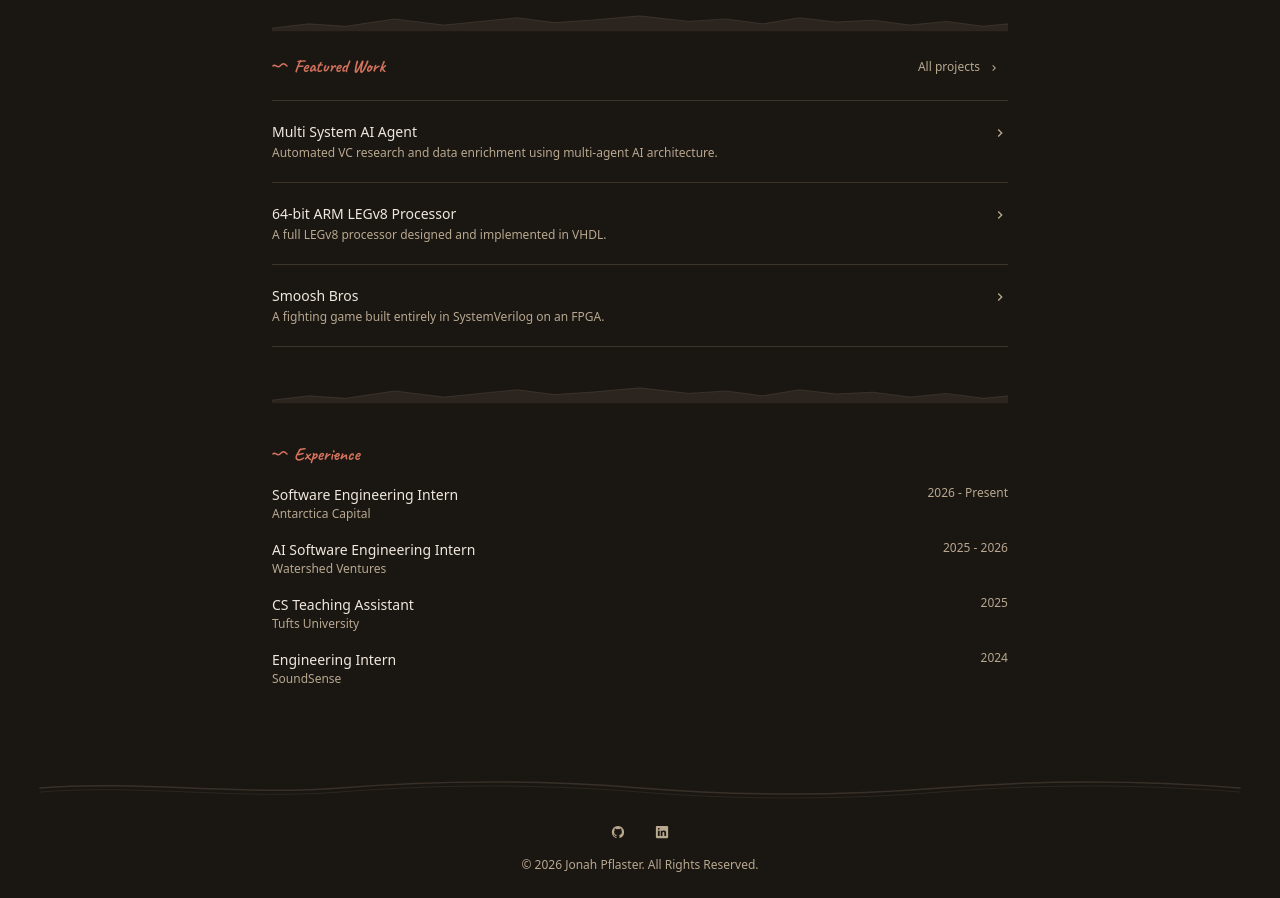
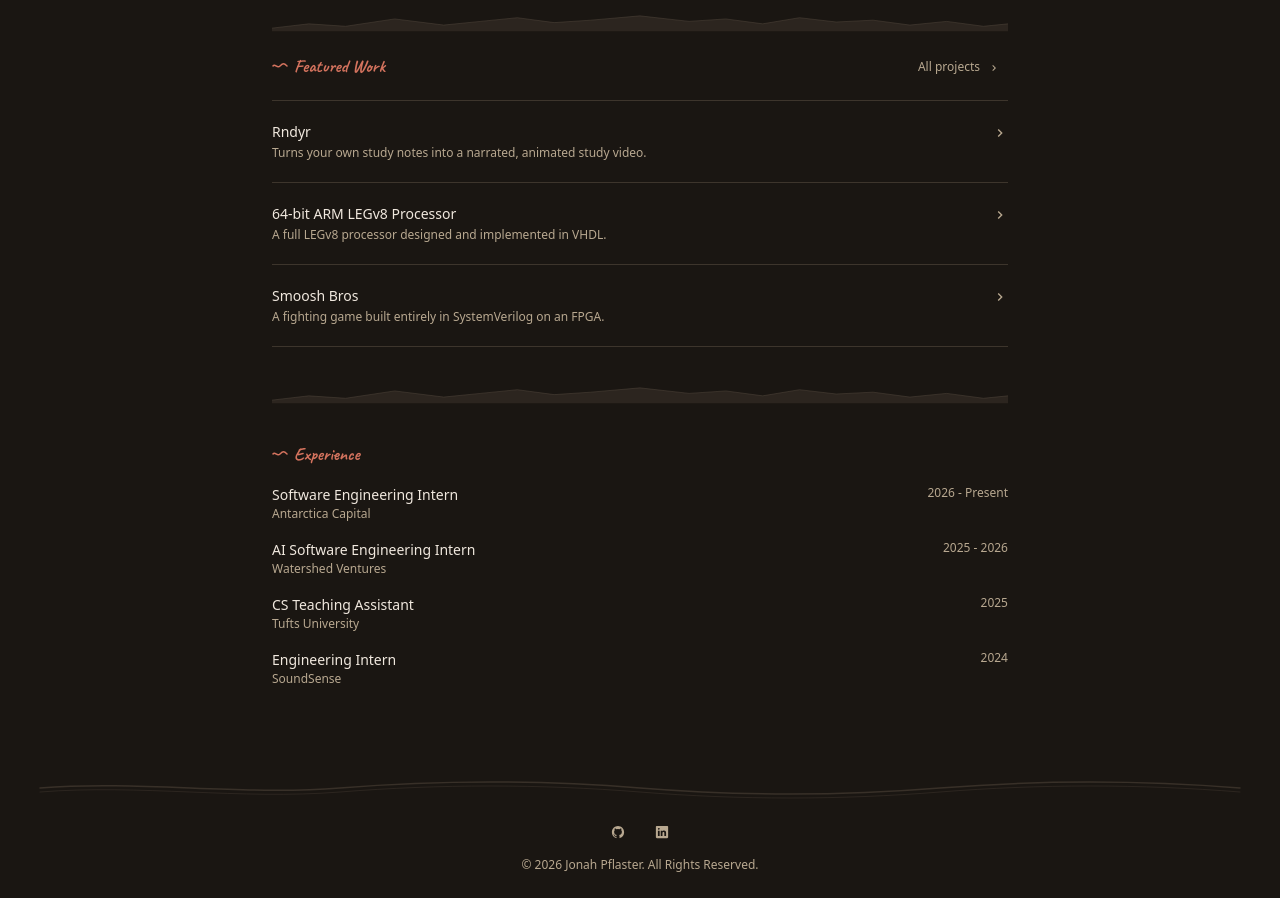
Before and after one commit to jpizzzel/portfolio, a Next.js app: page / in a window 1280 px wide. Shown: the part 1060-1958 px from the top of the page. Built offline with nearby package versions, Linux system fonts and the light colour scheme.

Commit message:
Feature Rndyr on home page

```diff
--- a/pages/index.js
+++ b/pages/index.js
@@ -25,11 +25,11 @@ import { MountainDivider } from '../components/divider'
 
 const featuredProjects = [
   {
-    id: 'watershed-ai',
-    title: 'Multi System AI Agent',
+    id: 'rndyr',
+    title: 'Rndyr',
     description:
-      'Automated VC research and data enrichment using multi-agent AI architecture.',
-    href: '/projects/watershed-ai',
+      'Turns your own study notes into a narrated, animated study video.',
+    href: '/projects/rndyr',
   },
   {
     id: 'arm-legv8-processor',
```
